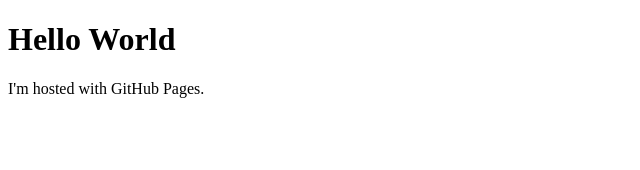
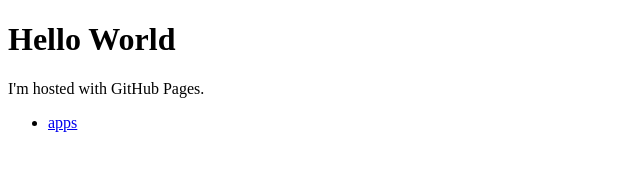
Before and after one commit to fleomikn/fleomikn, a plain HTML site: page index.html in a window 1280 px wide. Shown: the full height of the page, 0-640 px from the left. Drawn offline with Linux system fonts and the light colour scheme.

Commit message:
Update index.html
v1

```diff
--- a/index.html
+++ b/index.html
@@ -3,5 +3,8 @@
 <body>
 <h1>Hello World</h1>
 <p>I'm hosted with GitHub Pages.</p>
+<ul>
+<li><a href="/apps">apps</li>
+</ul>
 </body>
 </html>
```
